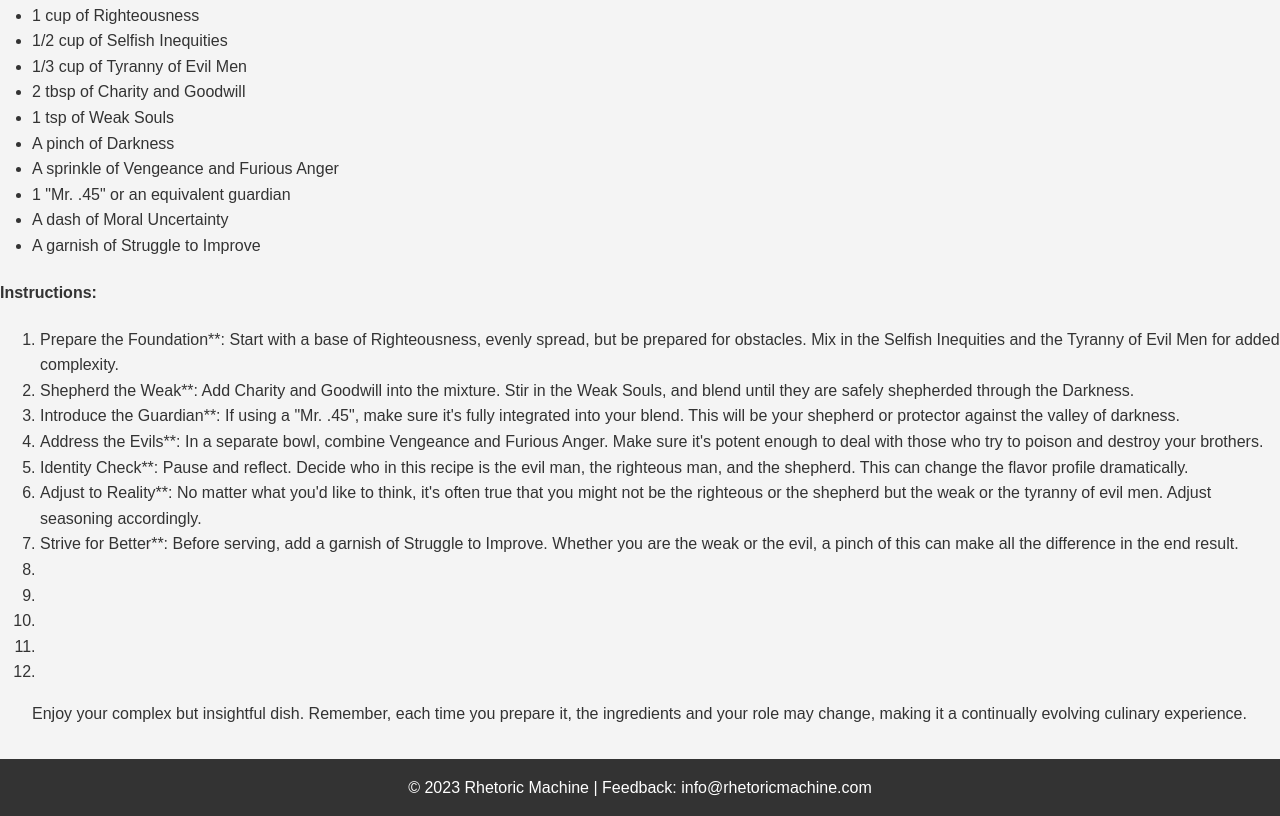
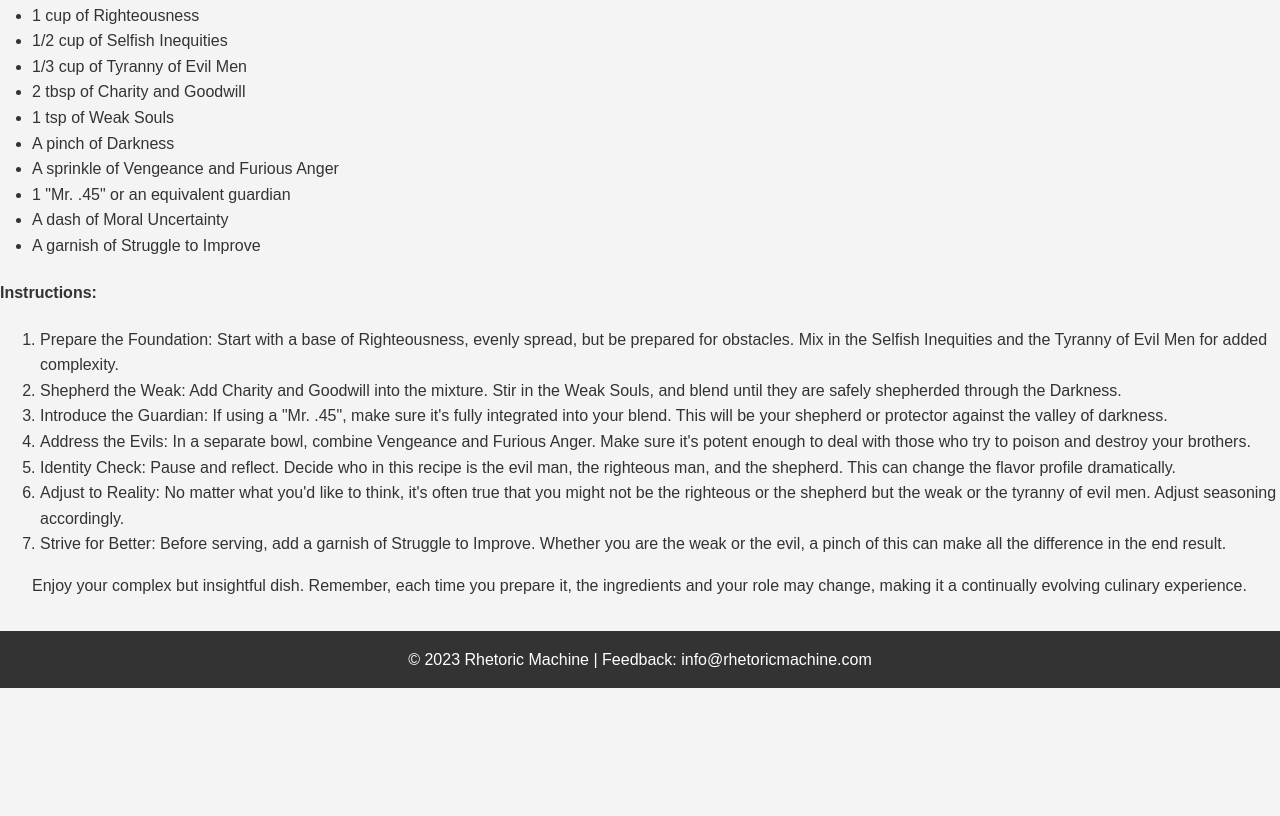
Before and after one commit to buildLittleWorlds/rhetoric-machine-2, a plain HTML site: page passage3.html in a window 1280 px wide. Shown: the part 756-1572 px from the top of the page. After the commit the page ends 1444 px from the top, so only its background shows below. Drawn offline with Linux system fonts and the light colour scheme.

Commit message:
fixed ordered list for passage #3

```diff
--- a/passage3.html
+++ b/passage3.html
@@ -100,18 +100,13 @@
 <h4>Instructions:</h4>
 
 <ol>
-    <li>Prepare the Foundation**: Start with a base of Righteousness, evenly spread, but be prepared for obstacles. Mix in the Selfish Inequities and the Tyranny of Evil Men for added complexity.</li>
-    <li>Shepherd the Weak**: Add Charity and Goodwill into the mixture. Stir in the Weak Souls, and blend until they are safely shepherded through the Darkness.</li>
-    <li>Introduce the Guardian**: If using a "Mr. .45", make sure it's fully integrated into your blend. This will be your shepherd or protector against the valley of darkness.</li>
-    <li>Address the Evils**: In a separate bowl, combine Vengeance and Furious Anger. Make sure it's potent enough to deal with those who try to poison and destroy your brothers.</li>
-    <li>Identity Check**: Pause and reflect. Decide who in this recipe is the evil man, the righteous man, and the shepherd. This can change the flavor profile dramatically.</li>
-    <li>Adjust to Reality**: No matter what you'd like to think, it's often true that you might not be the righteous or the shepherd but the weak or the tyranny of evil men. Adjust seasoning accordingly.</li>
-    <li>Strive for Better**: Before serving, add a garnish of Struggle to Improve. Whether you are the weak or the evil, a pinch of this can make all the difference in the end result.</li>
-    <li></li>
-    <li></li>
-    <li></li>
-    <li></li>
-    <li></li>
+    <li>Prepare the Foundation: Start with a base of Righteousness, evenly spread, but be prepared for obstacles. Mix in the Selfish Inequities and the Tyranny of Evil Men for added complexity.</li>
+    <li>Shepherd the Weak: Add Charity and Goodwill into the mixture. Stir in the Weak Souls, and blend until they are safely shepherded through the Darkness.</li>
+    <li>Introduce the Guardian: If using a "Mr. .45", make sure it's fully integrated into your blend. This will be your shepherd or protector against the valley of darkness.</li>
+    <li>Address the Evils: In a separate bowl, combine Vengeance and Furious Anger. Make sure it's potent enough to deal with those who try to poison and destroy your brothers.</li>
+    <li>Identity Check: Pause and reflect. Decide who in this recipe is the evil man, the righteous man, and the shepherd. This can change the flavor profile dramatically.</li>
+    <li>Adjust to Reality: No matter what you'd like to think, it's often true that you might not be the righteous or the shepherd but the weak or the tyranny of evil men. Adjust seasoning accordingly.</li>
+    <li>Strive for Better: Before serving, add a garnish of Struggle to Improve. Whether you are the weak or the evil, a pinch of this can make all the difference in the end result.</li>
 </ol>
 
 <p>Enjoy your complex but insightful dish. Remember, each time you prepare it, the ingredients and your role may change, making it a continually evolving culinary experience.</p>
```
